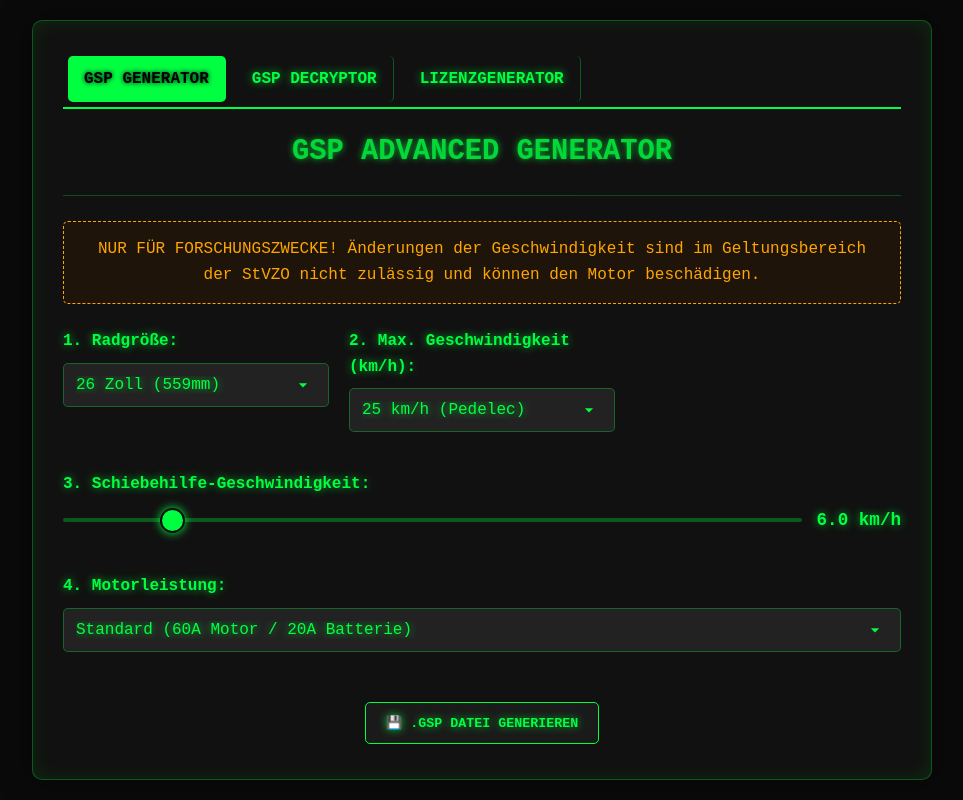
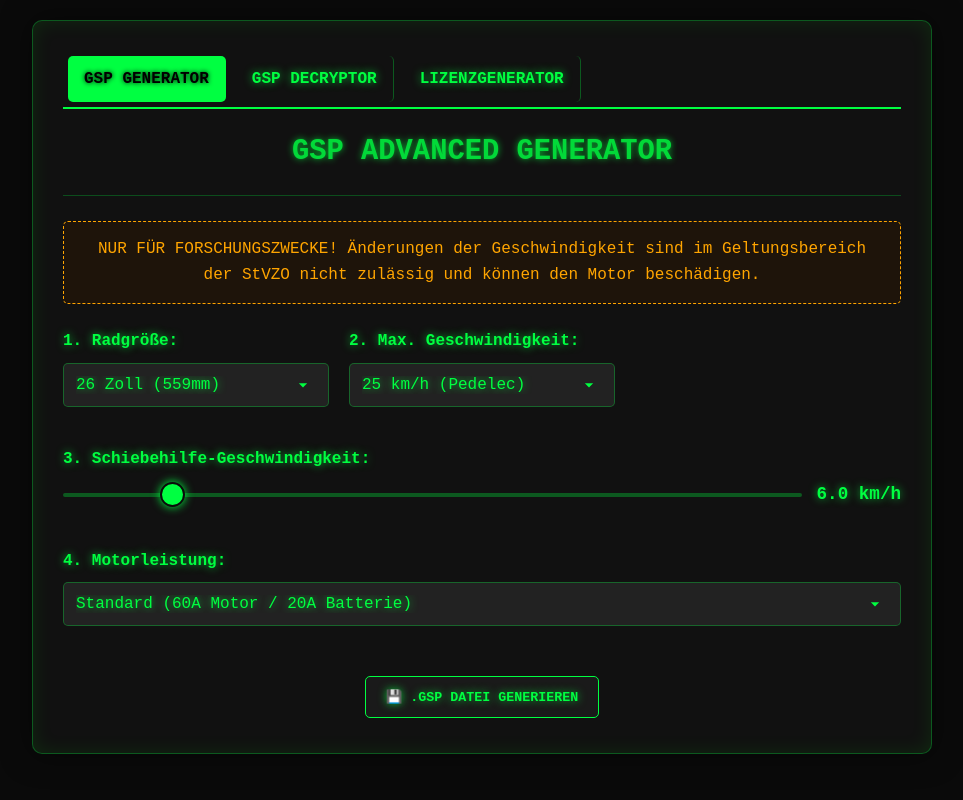
Before and after one commit to SGK-IoT/GO-SwissDrive-Tools, a plain HTML site: page index.html in a window 1280 px wide. Shown: the whole page, without its empty margins (158-1121 px from the left). Drawn offline with nearby package versions, Linux system fonts and the light colour scheme.

Commit message:
Update index.html

```diff
--- a/index.html
+++ b/index.html
@@ -211,7 +211,7 @@
                     </select>
                 </div>
                 <div class="input-group">
-                    <label for="maxSpeedSelector">2. Max. Geschwindigkeit (km/h):</label>
+                    <label for="maxSpeedSelector">2. Max. Geschwindigkeit:</label>
                     <select id="maxSpeedSelector">
                         <option value="20">20 km/h</option><option value="25" selected>25 km/h (Pedelec)</option><option value="32">32 km/h</option><option value="35">35 km/h</option><option value="40">40 km/h</option><option value="45">45 km/h (S-Pedelec)</option>
                     </select>
```
